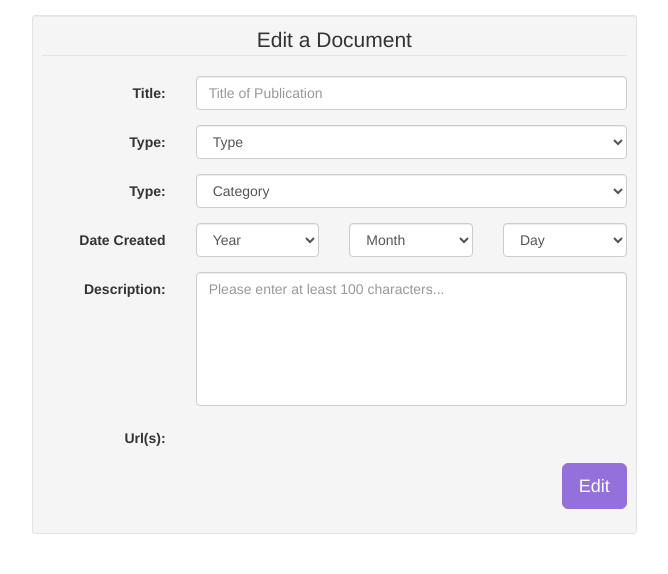
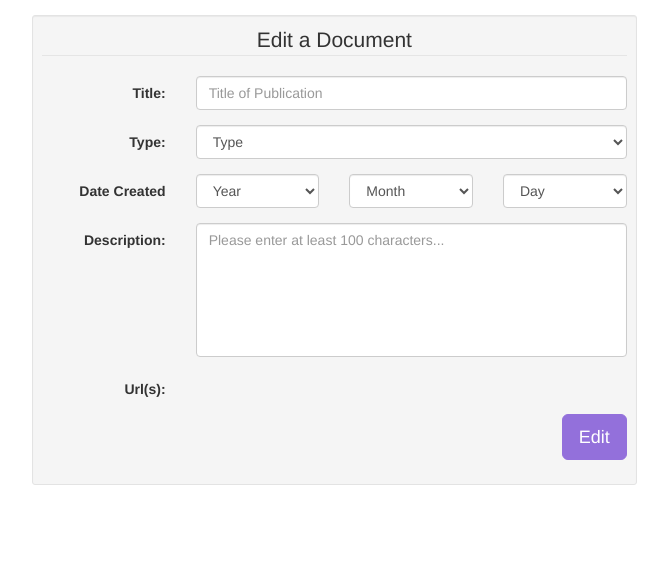
Before and after one commit to imAlan/GPP-Submission-Portal, a Flask app: template app/templates/edit.html in a window 1280 px wide. Shown: the part 57-631 px from the top of the page, without its empty margins (351-1019 px from the left). Run offline with Flask 2, Linux system fonts and the light colour scheme; the template is opened without the code that fills it: values that come from a table or form of the project are taken from there, others are empty; some libraries are stand-ins or nearby versions.

Commit message:
Admin can added category to docs

```diff
--- a/app/forms.py
+++ b/app/forms.py
@@ -1,6 +1,6 @@
 from flask.ext.wtf import Form
 from wtforms import StringField, SubmitField, PasswordField, SelectField, TextAreaField, RadioField, ValidationError
-from wtforms.validators import Length, InputRequired, Email, Regexp
+from wtforms.validators import Length, InputRequired, Email, Regexp, Optional
 from models import User
 
 
@@ -29,7 +29,7 @@ class EditForm(Form):
     month = SelectField('Month:', choices=[(0, 'Month'), ('1', 'January'), ('2', 'February'), ('3', 'March'), ('4', 'April'), ('5', 'May'), ('6', 'June'), ('7', 'July'), ('8', 'August'), ('9', 'September'), ('10', 'October'), ('11', 'November'), ('12', 'December')], validators=[InputRequired(message="This field is required")])
     day = SelectField('Day:', choices=[(0, 'Day'), ('1', '1'), ('2', '2'), ('3', '3'), ('4', '4'), ('5', '5'), ('6', '6'), ('7', '7'), ('8', '8'), ('9', '9'), ('10', '10'), ('11', '11'), ('12', '12'), ('13', '13'), ('14', '14'), ('15', '15'), ('16', '16'), ('17', '17'), ('18', '18'), ('19', '19'), ('20', '20'), ('21', '21'), ('22', '22'), ('23', '23'), ('24', '24'), ('25', '25'), ('26', '26'), ('27', '27'), ('28', '28'), ('29', '29'), ('30', '30'), ('31', '31')], validators=[InputRequired(message="This field is required")])
     description = TextAreaField('Description:', validators=[InputRequired(message="This field is required"), Length(min=100, max=500, message="Description must be between 100 to 500 characters")])
-    category = SelectField('Category', choices=[(0, 'Category'), ('Business and Consumers', 'Business and Consumers'), ('Cultural/Entertainment', 'Cultural/Entertainment'), ('Education', 'Education'), ('Environment', 'Environment'), ('Finance and Budget', 'Finance and Budget'), ('Government Policy', 'Government Policy'), ('Health', 'Health'), ('Housing and Buildings', 'Housing and Buildings'), ('Human Services', 'Human Services'), ('Labor Relations', 'Labor Relations'), ('Public Safety', 'Public Safety'), ('Recreation/Parks', 'Recreation/Parks'), ('Sanitation', 'Sanitation'), ('Technology', 'Technology'), ('Transportation', 'Transportation')])
+    category = SelectField('Category', validators=[Optional()], choices=[(0, 'Category'), ('Business and Consumers', 'Business and Consumers'), ('Cultural/Entertainment', 'Cultural/Entertainment'), ('Education', 'Education'), ('Environment', 'Environment'), ('Finance and Budget', 'Finance and Budget'), ('Government Policy', 'Government Policy'), ('Health', 'Health'), ('Housing and Buildings', 'Housing and Buildings'), ('Human Services', 'Human Services'), ('Labor Relations', 'Labor Relations'), ('Public Safety', 'Public Safety'), ('Recreation/Parks', 'Recreation/Parks'), ('Sanitation', 'Sanitation'), ('Technology', 'Technology'), ('Transportation', 'Transportation')])
     edit = SubmitField('Edit')
 
 
--- a/app/templates/edit.html
+++ b/app/templates/edit.html
@@ -47,6 +47,7 @@
                         </div>
 
                         <!-- Category input-->
+                        {% if current_user.role == 'Admin' %}
                             <div class="form-group">
                                 <label class="col-md-3 control-label" for="type">{{ form.type_.label }}</label>
                                 <div class="col-md-9">
@@ -60,6 +61,7 @@
                                     {% endif %}
                                 </div>
                             </div>
+                        {% endif %}
 
                         <div class="form-group">
                             <label class="col-md-3 control-label" for="type">Date Created</label>
--- a/app/views.py
+++ b/app/views.py
@@ -319,11 +319,12 @@ def edit():
             doc.description = form.description.data
             doc.dateCreated = datetime.date(int(form.year.data), int(form.month.data), int(form.day.data))
             doc.type = form.type_.data
-            if form.category:
+            form.category.data = form.category.data.encode('ascii', 'ignore')
+            if form.category.data != 'None':
                 doc.category = form.category.data
             db.session.commit()
             return redirect(url_for('submitted_docs'))
-    return render_template('edit.html', form=form, results=results)
+    return render_template('edit.html', form=form, results=results, current_user=current_user)
 
 
 @app.route('/delete/')
```
Also changed, not shown: 2 other files. Lines whose indentation alone changed are shown as unchanged.
